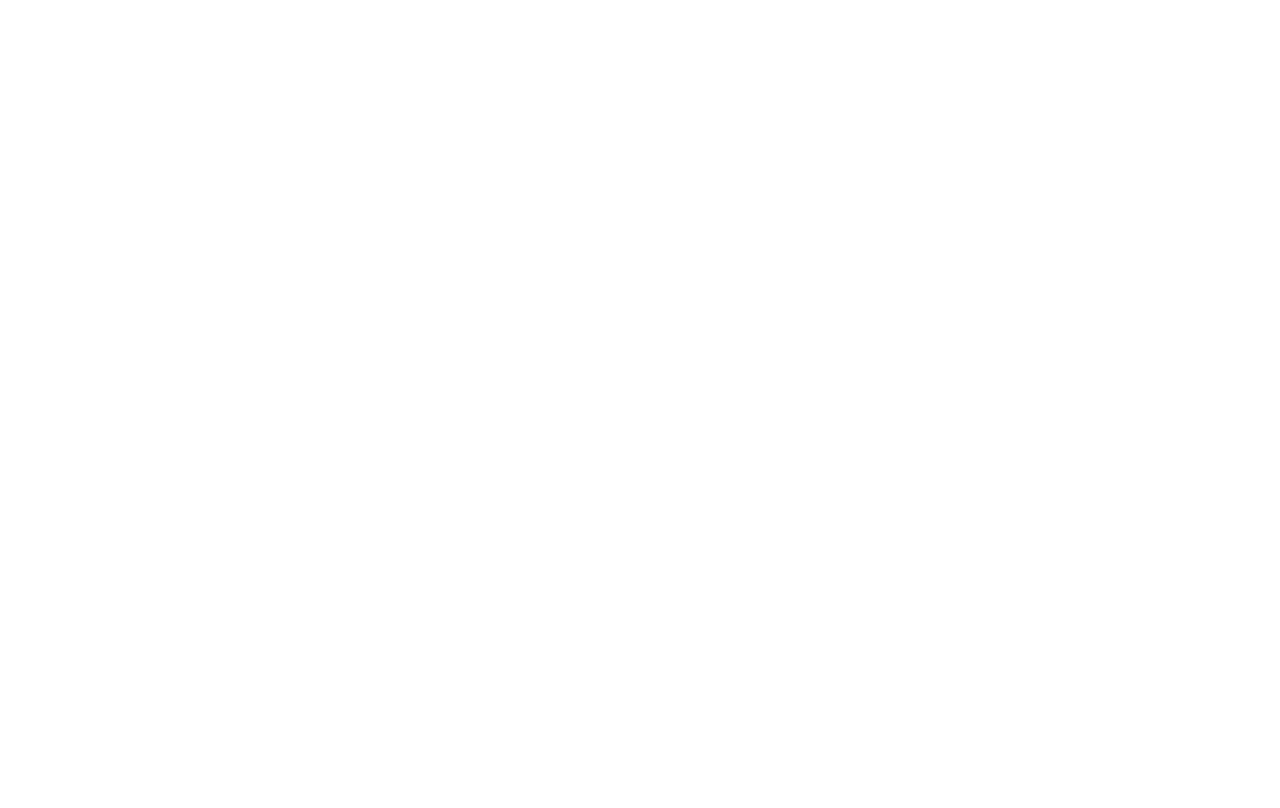
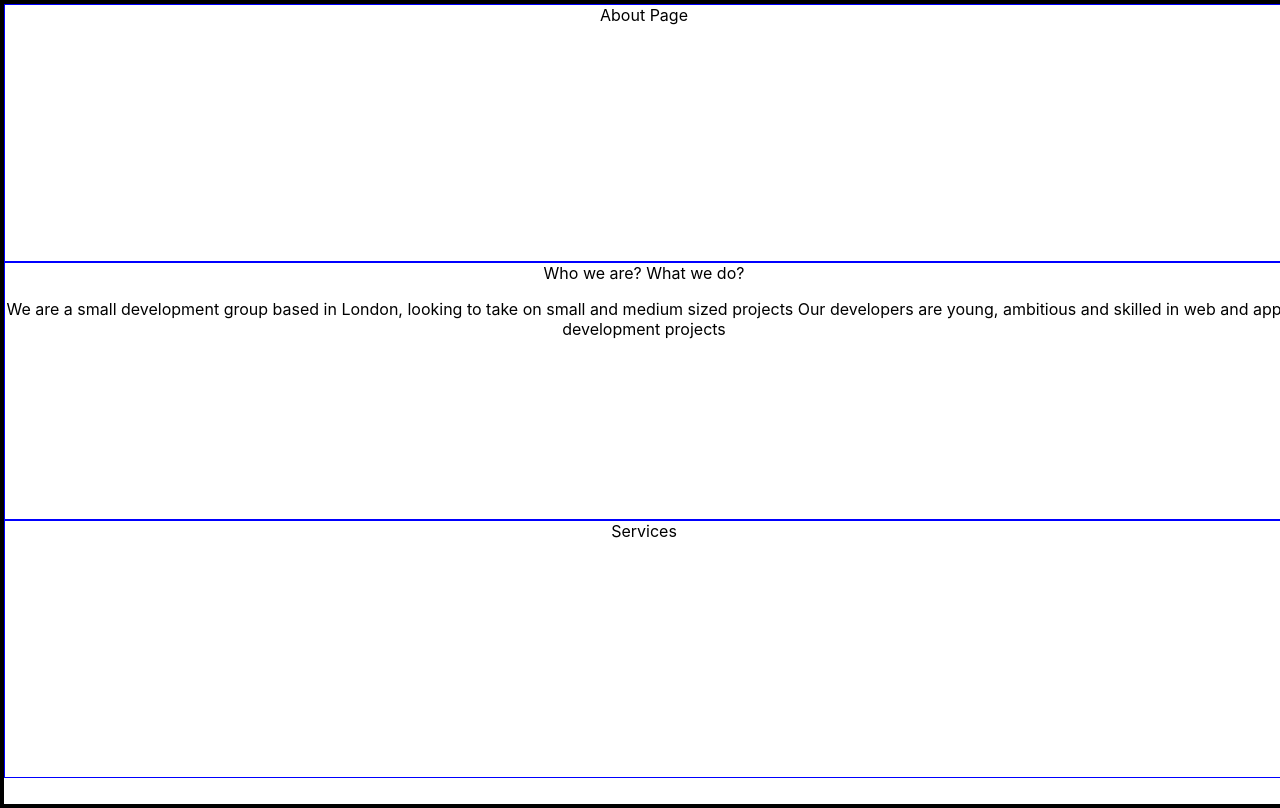
Before and after one commit to hamidval/portfolio, a React (Create React App) app: page /about in a window 1280 px wide. Built offline with nearby package versions, Linux system fonts and the light colour scheme.

Commit message:
styling for about page

```diff
--- a/src/App.js
+++ b/src/App.js
@@ -1,6 +1,7 @@
 import React, { Component } from 'react';
 import { BrowserRouter as Router, Route} from "react-router-dom";
 import Home from './components/Home'
+import About from './components/About'
 import './App.css';
 
 
@@ -15,6 +16,7 @@
     <div >
 
       <Route exact path='/' render={() => (<Home  />)}/>
+      <Route exact path='/about' render={() => (<About  />)}/>
 
 
     </div>
--- /dev/null
+++ b/src/components/About.js
@@ -0,0 +1,42 @@
+import React, { Component } from 'react';
+import { withRouter} from 'react-router-dom'
+
+
+
+class About extends Component {
+
+   constructor(props){
+        super(props)
+        this.state={}
+
+   }
+
+
+    render() {
+
+        return (
+
+        <div className='par-div'>
+
+            <div className='about-div'>
+                <div>About Page</div>
+            </div>
+            <div className='about-div'>
+                <div>Who we are? What we do?</div>
+                <div>
+                    <p>
+                        We are a small development group based in London, looking to take on small and medium sized projects
+                        Our developers are young, ambitious and skilled in web and app development projects
+                    </p>
+                </div>
+            </div>
+            <div className='about-div'>
+                <div>Services</div>
+            </div>
+
+        </div>
+        );
+    }
+}
+
+export default withRouter(About);
--- a/src/index.css
+++ b/src/index.css
@@ -11,3 +11,21 @@
   font-family: source-code-pro, Menlo, Monaco, Consolas, 'Courier New',
     monospace;
 }
+
+
+.about-div{
+  position: relative;
+  height: 32%;
+  border: 1px solid blue
+
+
+}
+.par-div{
+  position: absolute;
+  height: 100%;
+  width: 100%;
+
+  border: 4px solid black
+
+
+}
```
